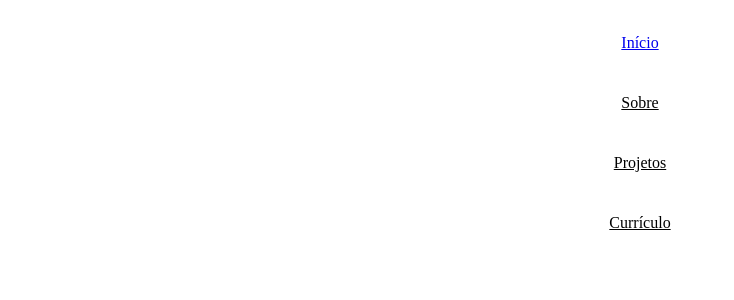
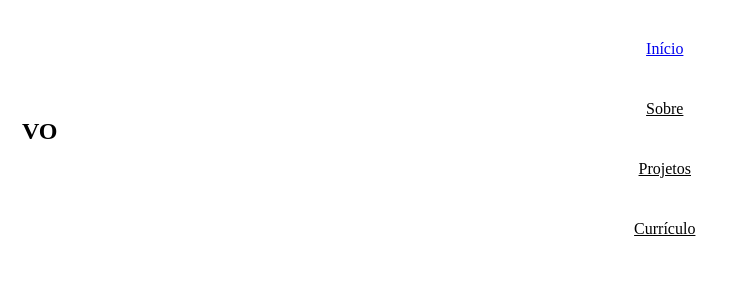
Before and after one commit to viniciusoliveiras/portfolio, a Next.js app: page /home in a window 1280 px wide. Shown: the top 300 px of the page, without its empty margins (0-734 px from the left). Built offline with nearby package versions, Linux system fonts and the light colour scheme.

Commit message:
iniciais no header

```diff
--- a/src/components/Header/HeaderNav.tsx
+++ b/src/components/Header/HeaderNav.tsx
@@ -14,7 +14,6 @@ export function HeaderNav() {
           as='header'
           w='100%'
           align='center'
-          mt='6'
           justify='flex-end'
           fontWeight='medium'
           fontSize={{ sm: 'lg', lg: 'xl' }}
--- a/src/components/Header/index.tsx
+++ b/src/components/Header/index.tsx
@@ -10,6 +10,7 @@ import {
   useBreakpointValue,
   Flex,
   Box,
+  Heading,
 } from '@chakra-ui/react';
 import { HamburgerIcon } from '@chakra-ui/icons';
 
@@ -25,8 +26,11 @@ export function Header() {
   if (isDrawerHeader) {
     return (
       <>
-        <Flex w='100%' justify='flex-end'>
-          <Box mr='4' mt='4'>
+        <Flex w='100%' justify='space-between' mt='4' align='center'>
+          <Heading color='red.400' mx='4'>
+            VO
+          </Heading>
+          <Box mr='4'>
             <button onClick={onOpen}>
               <HamburgerIcon fontSize='3xl' />
             </button>
@@ -47,5 +51,14 @@ export function Header() {
       </>
     );
   }
-  return <HeaderNav />;
+  return (
+    <>
+      <Flex w='100%' justify='space-between' align='center' mt='8'>
+        <Heading color='red.400' ml='14'>
+          VO
+        </Heading>
+        <HeaderNav />
+      </Flex>
+    </>
+  );
 }
--- a/src/pages/home.tsx
+++ b/src/pages/home.tsx
@@ -3,11 +3,11 @@ import { useEffect } from 'react';
 import { Header } from '../components/Header';
 
 export default function Home() {
-  useEffect(() => {
-    alert(
-      '⚠️ Página ainda em construção. Alguns recursos podem não estar disponíveis ou otimizados. ⚠️'
-    );
-  }, []);
+  // useEffect(() => {
+  //   alert(
+  //     '⚠️ Página ainda em construção. Alguns recursos podem não estar disponíveis ou otimizados. ⚠️'
+  //   );
+  // }, []);
 
   return (
     <>
```
